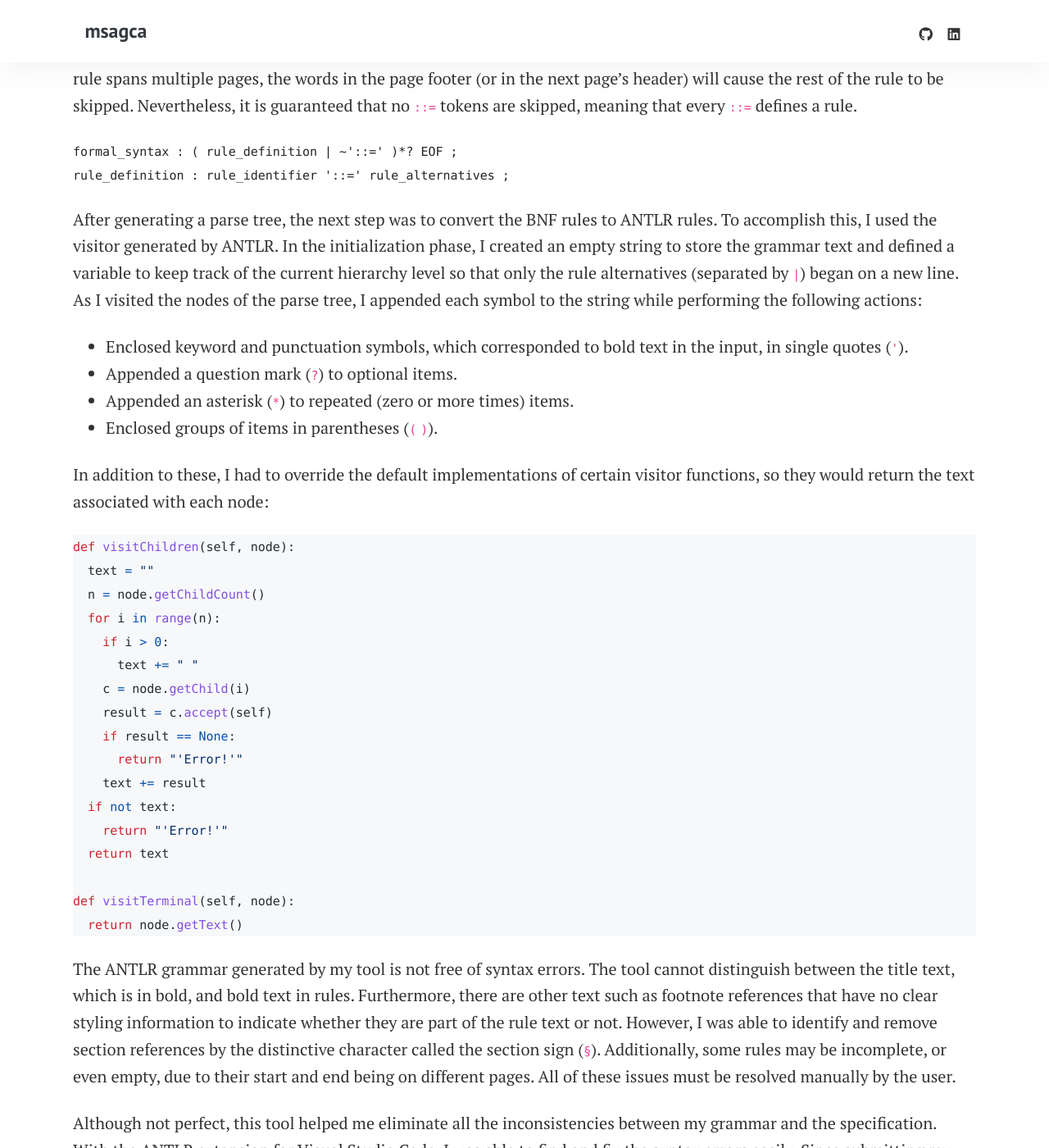
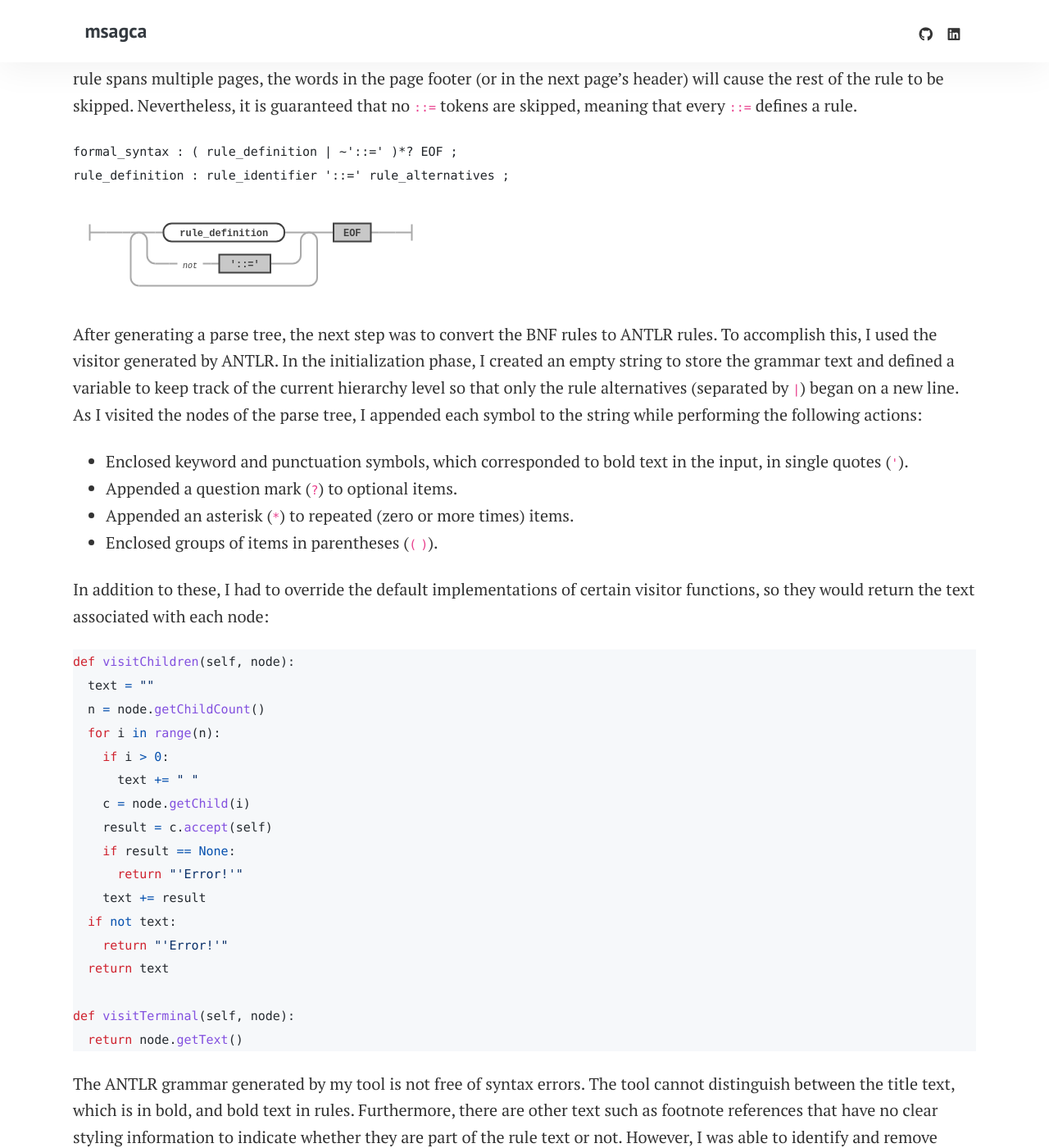
Before and after one commit to msagca/msagca.github.io, a Jekyll site: the page built from _posts/2023-05-07-formal-syntax-scraping-with-antlr.md, in a window 1280 px wide and 1400 px high, scrolled down 1755 px. Shown: the whole window at 82% size. Built offline with Jekyll 4.4.1, drawn with Linux system fonts in a browser that asks for light colours; comment, search, counter and statistics services are not loaded.

Commit message:
fix warnings, color social icons on hover

````diff
--- a/_config.yml
+++ b/_config.yml
@@ -21,8 +21,10 @@
 social:
   - name: github
     url: "https://github.com/msagca"
+    color: "#6e5494"
   - name: linkedin
     url: "https://linkedin.com/in/msagca"
+    color: "#0A66C2"
 plugins:
   - jekyll-paginate
   - jekyll-sitemap
--- a/_layouts/default.html
+++ b/_layouts/default.html
@@ -12,16 +12,6 @@
   <link href="{{ site.baseurl }}/assets/css/custom.css" rel="stylesheet">
   <!-- custom CSS end-->
   <link rel="stylesheet" href="https://cdnjs.cloudflare.com/ajax/libs/font-awesome/6.5.1/css/all.min.css">
-  {% if jekyll.environment == "production" %}
-  <!-- Global site tag (gtag.js) - Google Analytics -->
-  <script async src="https://www.googletagmanager.com/gtag/js?id={{site.ganalytics}}"></script>
-  <script>
-    window.dataLayer = window.dataLayer || [];
-    function gtag() { dataLayer.push(arguments); }
-    gtag('js', new Date());
-    gtag('config', '{{site.ganalytics}}');
-  </script>
-  {% endif %}
 </head>
 {% capture layout %}{% if page.layout %}layout-{{ page.layout }}{% endif %}{% endcapture %}
 
--- a/_posts/2023-05-07-formal-syntax-scraping-with-antlr.md
+++ b/_posts/2023-05-07-formal-syntax-scraping-with-antlr.md
@@ -36,6 +36,8 @@
 rule_definition : rule_identifier '::=' rule_alternatives ;
 ```
 
+![](/assets/images/formal-syntax.svg)
+
 After generating a parse tree, the next step was to convert the BNF rules to ANTLR rules. To accomplish this, I used the visitor generated by ANTLR. In the initialization phase, I created an empty string to store the grammar text and defined a variable to keep track of the current hierarchy level so that only the rule alternatives (separated by `|`) began on a new line. As I visited the nodes of the parse tree, I appended each symbol to the string while performing the following actions:
 
 - Enclosed keyword and punctuation symbols, which corresponded to bold text in the input, in single quotes (`'`).
--- a/_sass/bootstrap/_functions.scss
+++ b/_sass/bootstrap/_functions.scss
@@ -40,9 +40,7 @@
 @function str-replace($string, $search, $replace: "") {
   $index: str-index($string, $search);
   @if $index {
-    @return str-slice($string, 1, $index - 1)+$replace +str-replace(str-slice($string, $index + str-length($search)),
-      $search,
-      $replace );
+    @return (str-slice($string, 1, $index - 1)+$replace)+(str-replace(str-slice($string, $index + str-length($search)), $search, $replace ));
   }
   @return $string;
 }
--- a/_sass/bootstrap/_navbar.scss
+++ b/_sass/bootstrap/_navbar.scss
@@ -126,8 +126,10 @@
         }
       }
       @include media-breakpoint-up($next) {
-        flex-flow: row nowrap;
-        justify-content: flex-start;
+        & {
+          flex-flow: row nowrap;
+          justify-content: flex-start;
+        }
         .navbar-nav {
           flex-direction: row;
           .dropdown-menu {
--- a/assets/css/theme.scss
+++ b/assets/css/theme.scss
@@ -144,7 +144,13 @@
   width: 20px;
   height: 20px;
   margin-left: 15px;
+  transition: filter 0.3s;
 }
+{% for link in site.social %}
+.fab.fa-{{ link.name }}:hover {
+  color: {{ link.color }};
+}
+{% endfor %}
 /* Sidebar
 ================================================== */
 .sidebar.sticky-top {
````
Also changed, not shown: assets/images/formal-syntax.svg (added).
